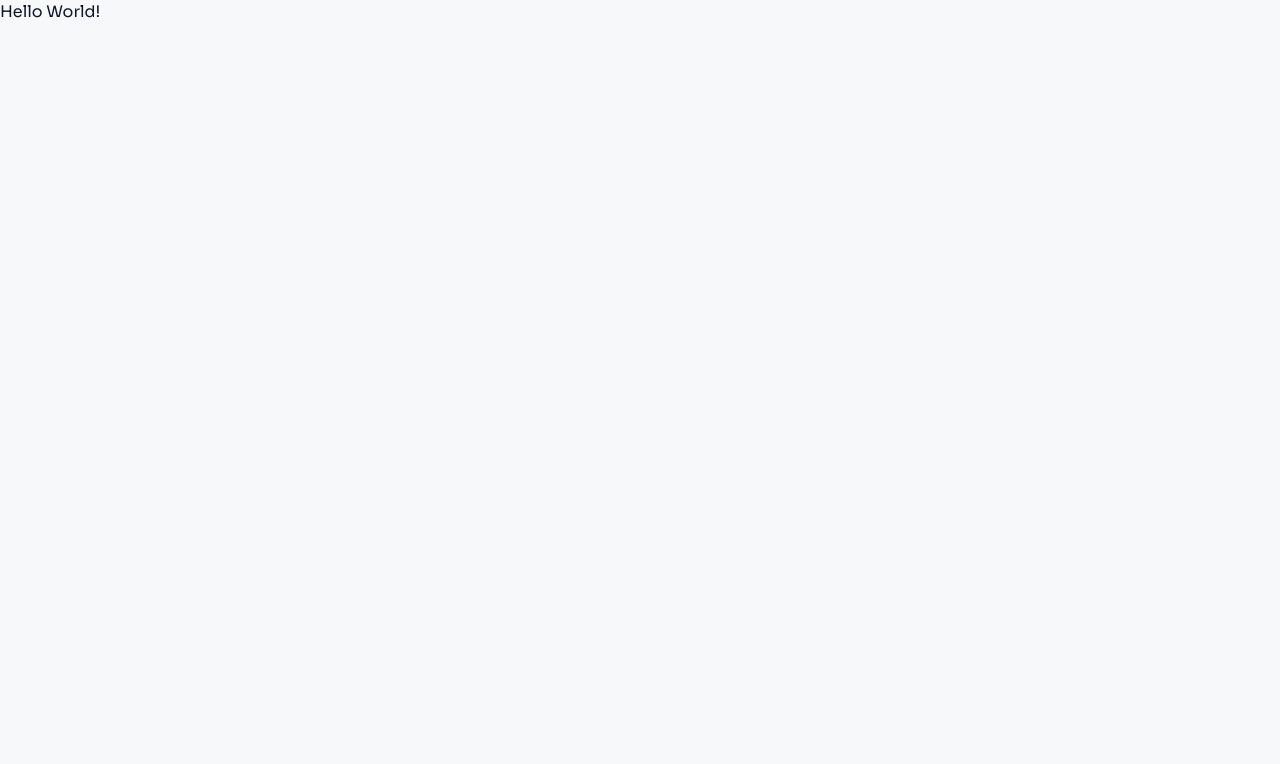
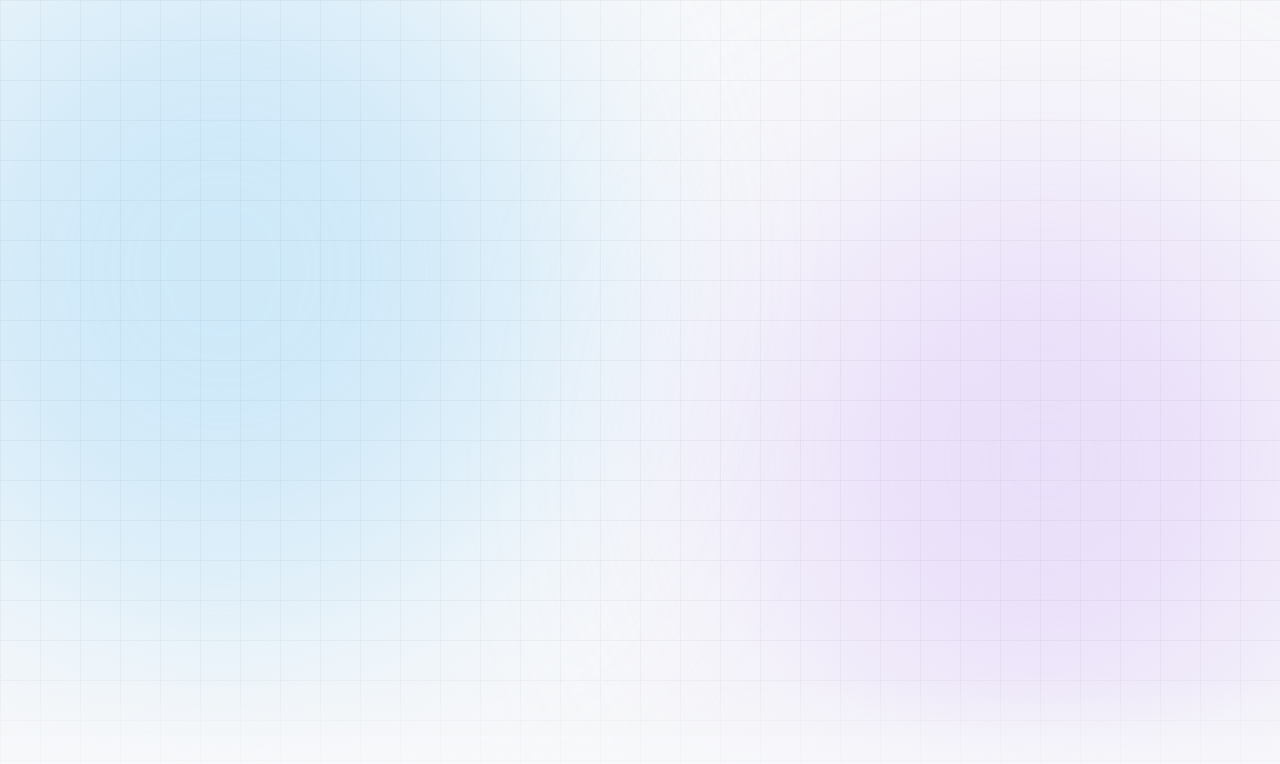
Before and after one commit to fuzionix/devtool-plus, a React (Vite) app in the folder website/: page / in a window 1280 px wide. Shown: the top 764 px of the page. Built offline with nearby package versions, Linux system fonts and the light colour scheme.

Commit message:
💫 | Implement parallax background component

```diff
--- a/website/src/App.tsx
+++ b/website/src/App.tsx
@@ -1,8 +1,16 @@
+import Background from './components/layout/background';
+
 function App() {
     return (
-        <>
-            Hello World!
-        </>
+        <div className="relative min-h-screen w-full font-sans text-slate-900 selection:bg-primary-100 selection:text-primary-900">
+            {/* The Stage: Fixed Background with Parallax */}
+            <Background />
+
+            {/* The Content: Scrollable Context */}
+            <main className="relative z-10 flex min-h-screen flex-col items-center px-6 pt-24 pb-20">
+
+            </main>
+        </div>
     );
 }
 
--- /dev/null
+++ b/website/src/components/layout/background.tsx
@@ -0,0 +1,39 @@
+import { motion, useScroll, useTransform } from 'framer-motion';
+
+export default function Background() {
+    const { scrollY } = useScroll();
+
+    // Parallax Logic:
+    // As the user scrolls down, the background elements shift slightly.
+    const y1 = useTransform(scrollY, [0, 1000], [0, 200]);
+    const y2 = useTransform(scrollY, [0, 1000], [0, -150]);
+
+    return (
+        <div className="fixed inset-0 z-0 h-full w-full overflow-hidden pointer-events-none select-none">
+            {/* 1. Base Porcelain Layer */}
+            <div className="absolute inset-0 bg-porcelain" />
+
+            {/* 2. Ambient Light Sources (The "Breath") */}
+            <motion.div
+                style={{ y: y1, opacity: 0.6 }}
+                className="absolute -left-[10%] -top-[10%] h-[700px] w-[700px] rounded-full bg-primary-200 blur-[120px] mix-blend-multiply will-change-transform"
+            />
+
+            <motion.div
+                style={{ y: y2, opacity: 0.6 }}
+                className="absolute -right-[5%] top-[20%] h-[600px] w-[600px] rounded-full bg-purple-200 blur-[120px] mix-blend-multiply will-change-transform"
+            />
+
+            {/* 3. Grid Pattern (Defined in index.css) */}
+            <div className="absolute inset-0 bg-grid-pattern opacity-0.75" />
+
+            {/* 4. Noise Texture (Defined in index.css) */}
+            {/* mix-blend-overlay allows the noise to texture the gradients without darkening the page too much */}
+            <div className="absolute inset-0 bg-noise opacity-100 mix-blend-overlay" />
+
+            {/* 5. Bottom Vignette */}
+            {/* Soft fade at the bottom to ensure infinite scroll feel if needed */}
+            <div className="absolute bottom-0 left-0 right-0 h-32 bg-gradient-to-t from-porcelain to-transparent" />
+        </div>
+    );
+}
```
